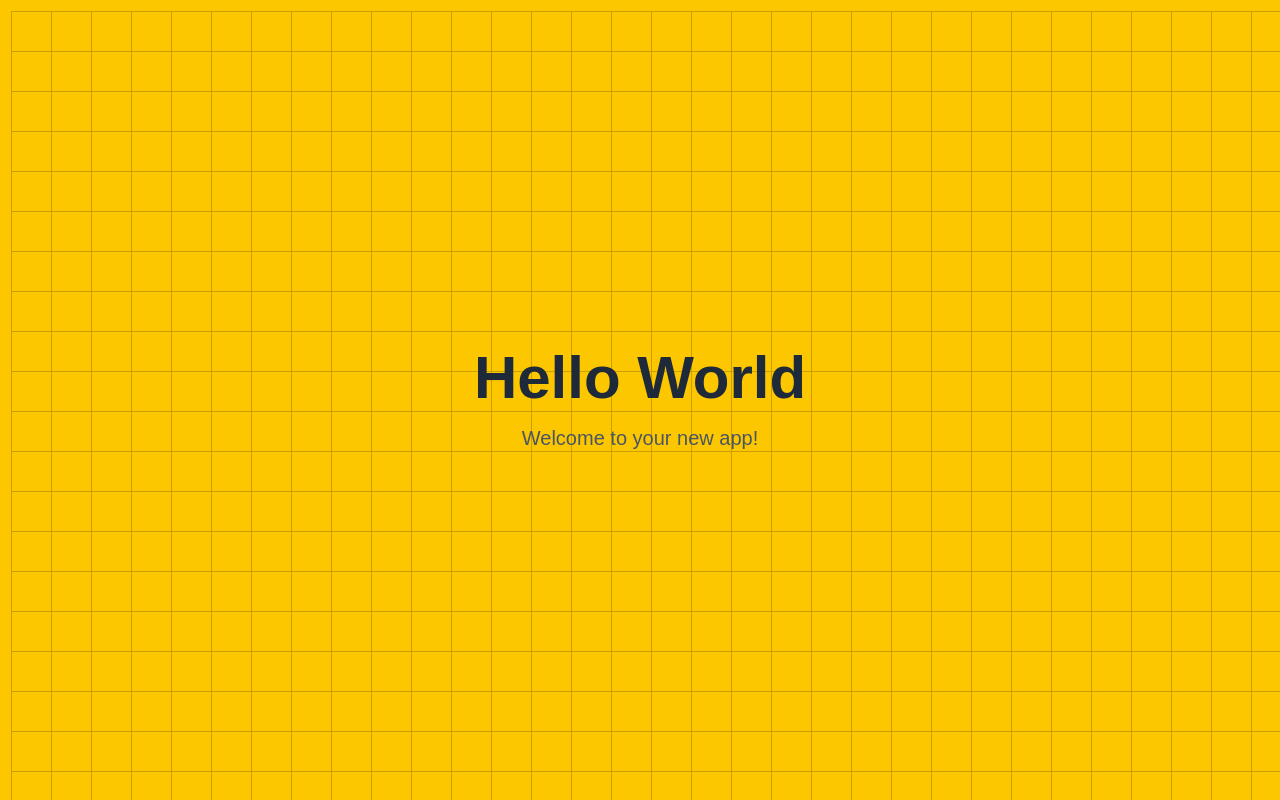
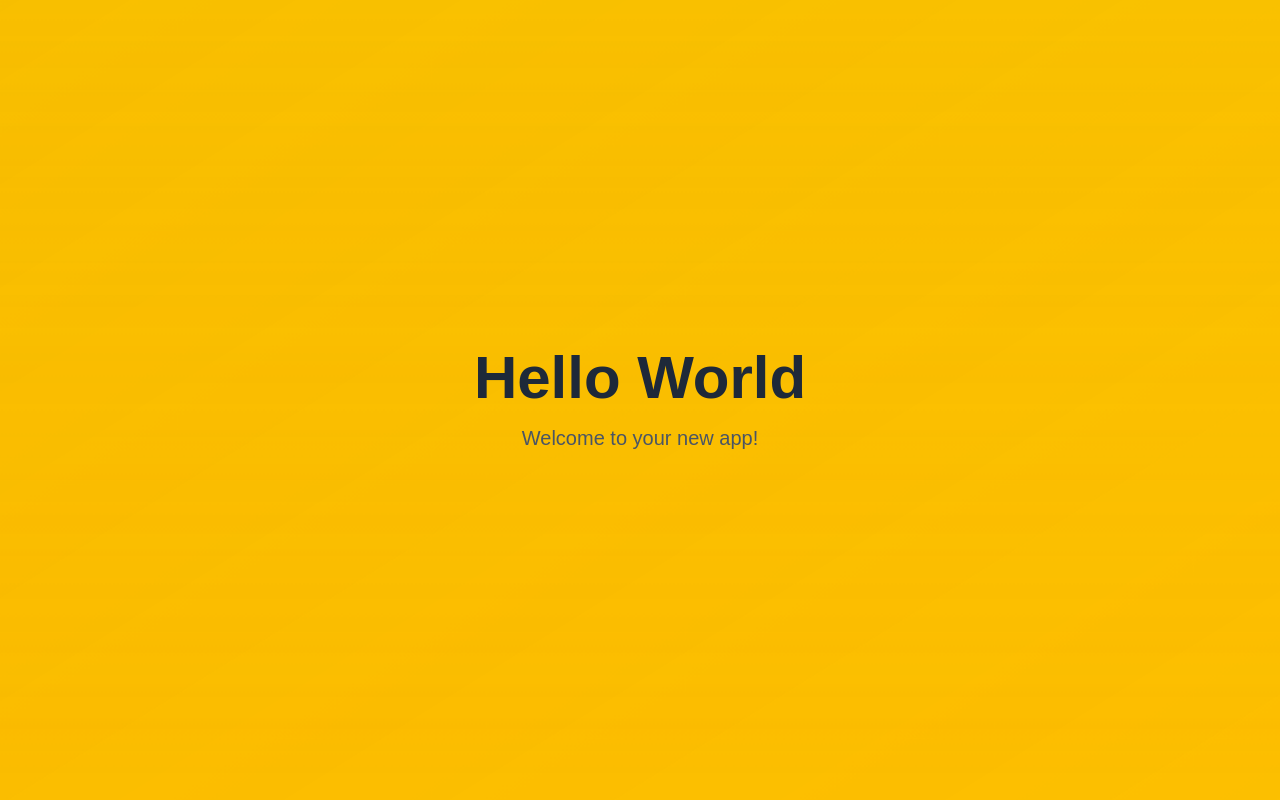
Before and after one commit to ns-test-org/hello-world-jam, a Next.js app in the folder packages/hello-world-jam/: page / in a window 1280 px wide. Built offline with nearby package versions, Linux system fonts and the light colour scheme.

Commit message:
AI chat session: Updated code and files

```diff
--- a/packages/hello-world-jam/src/app/globals.css
+++ b/packages/hello-world-jam/src/app/globals.css
@@ -148,12 +148,36 @@ body {
   animation: bounce-horizontal 1.5s ease-in-out infinite;
 }
 
-/* Grid animation */
-@keyframes grid {
-  0% {
-    transform: translate(0, 0);
+/* Wave animations */
+@keyframes wave1 {
+  0%, 100% {
+    transform: translateY(0) scale(1);
+    opacity: 0.3;
   }
-  100% {
-    transform: translate(40px, 40px);
+  50% {
+    transform: translateY(-20px) scale(1.05);
+    opacity: 0.5;
   }
 }
+
+@keyframes wave2 {
+  0%, 100% {
+    transform: translateY(0) scale(1);
+    opacity: 0.2;
+  }
+  50% {
+    transform: translateY(30px) scale(1.08);
+    opacity: 0.4;
+  }
+}
+
+@keyframes wave3 {
+  0%, 100% {
+    transform: translateX(0) translateY(0) scale(1);
+    opacity: 0.2;
+  }
+  50% {
+    transform: translateX(-15px) translateY(15px) scale(1.1);
+    opacity: 0.35;
+  }
+}
--- a/packages/hello-world-jam/src/app/page.tsx
+++ b/packages/hello-world-jam/src/app/page.tsx
@@ -1,9 +1,17 @@
 export default function Landing() {
   return (
     <div className="relative flex items-center justify-center min-h-screen bg-yellow-400 overflow-hidden">
-      {/* Animated grid background */}
-      <div className="absolute inset-0 opacity-20">
-        <div className="absolute inset-0 bg-[linear-gradient(to_right,#000_1px,transparent_1px),linear-gradient(to_bottom,#000_1px,transparent_1px)] bg-[size:40px_40px] animate-[grid_20s_linear_infinite]" />
+      {/* Animated wave background */}
+      <div className="absolute inset-0">
+        <div className="absolute inset-0 animate-[wave1_8s_ease-in-out_infinite]">
+          <div className="absolute inset-0 bg-gradient-to-b from-yellow-500/30 to-transparent" />
+        </div>
+        <div className="absolute inset-0 animate-[wave2_10s_ease-in-out_infinite]">
+          <div className="absolute inset-0 bg-gradient-to-t from-orange-500/20 to-transparent" />
+        </div>
+        <div className="absolute inset-0 animate-[wave3_12s_ease-in-out_infinite]">
+          <div className="absolute inset-0 bg-gradient-to-br from-yellow-600/20 to-transparent" />
+        </div>
       </div>
 
       <div className="relative text-center z-10">
```
